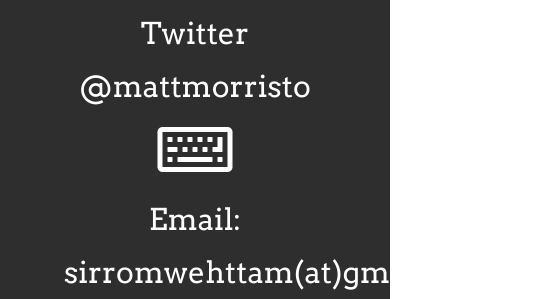
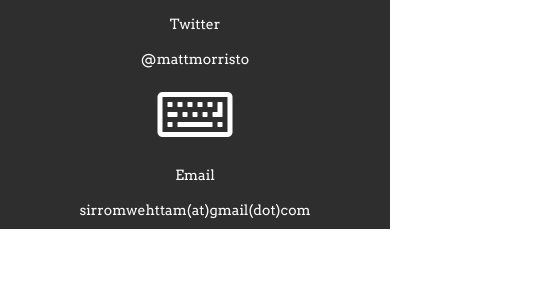
Before and after one commit to mattymomo/mattymomo.github.io, a plain HTML site: page index.html in a window 390 px wide. Shown: the part 4813-5112 px from the top of the page, 559 px wide, since content can reach past the window. After the commit the page ends 5042 px from the top, so only its background shows below. Drawn offline with nearby package versions, Linux system fonts and the light colour scheme; a script that the page names is missing.

Commit message:
Small changes

```diff
--- a/css/custom.css
+++ b/css/custom.css
@@ -149,3 +149,11 @@ body {
 
 }
 }
+
+@media (max-width: 461px) {
+.jumbotron3 h2  {
+	padding: 0px;
+	font-size: 14px;
+
+}
+}
--- a/index.html
+++ b/index.html
@@ -143,7 +143,7 @@
       </div>
     <div class="col-md-6">
         <i class="fa fa-keyboard-o fa-5x"></i>
-        <h2>Email:</h2>
+        <h2>Email</h2>
         <h2>sirromwehttam(at)gmail(dot)com</h2>
     </div>
     </div>
```
